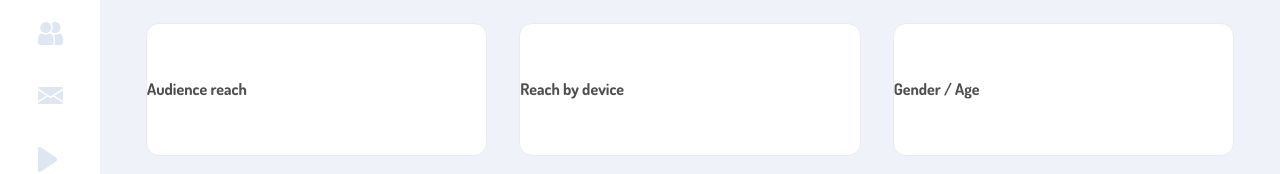
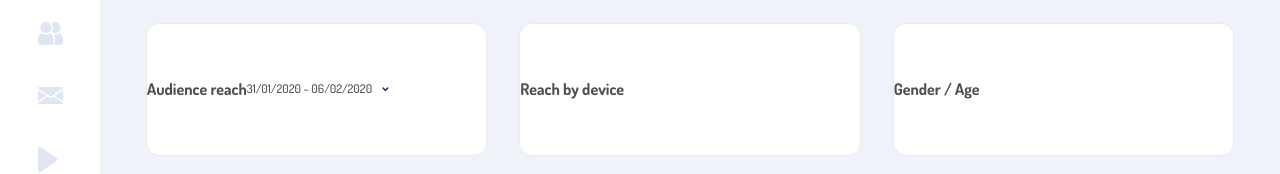
Before and after one commit to AnnaKowalewskaja/TMS-Task-3, a website: page index.html in a window 1280 px wide. Shown: the part 305-479 px from the top of the page. Drawn offline with Linux system fonts and the light colour scheme.

Commit message:
fix: scss

```diff
--- a/index.html
+++ b/index.html
@@ -133,6 +133,13 @@
             <!--content__item-->
             <div class="content__item item">
                 <h3 class="item__title">Audience reach</h3>
+           <div class="item__calendar">
+            <p class="item__calendar_text">31/01/2020 – 06/02/2020 </p>
+            <i class="fas fa-angle-down item__calendar_down"></i>
+           </div>
+
+
+
             </div>
             <!--content__item-->
             <div class="content__item item">
--- a/package.json
+++ b/package.json
@@ -8,7 +8,7 @@
   },
   "scripts": {
     "test": "echo \"Error: no test specified\" && exit 1",
-    "start":"gulp styles watch"
+    "start": "gulp styles watch"
   },
   "keywords": [],
   "author": "",
--- a/scss/layout/main.scss
+++ b/scss/layout/main.scss
@@ -255,3 +255,18 @@ margin: 0;
 .statistic__persent :first-child{
     margin-right: 1rem;
 }
+
+.item__calendar{
+    display: flex;
+    align-items: center;
+}
+
+.item__calendar_down{
+        color:#3A236A;
+}
+
+.item__calendar_text{
+    color:var(--gray_dark);
+    font-size: 1.2rem;
+    margin-right: 1rem;
+}
```
Also changed, not shown: scss/main.css.
